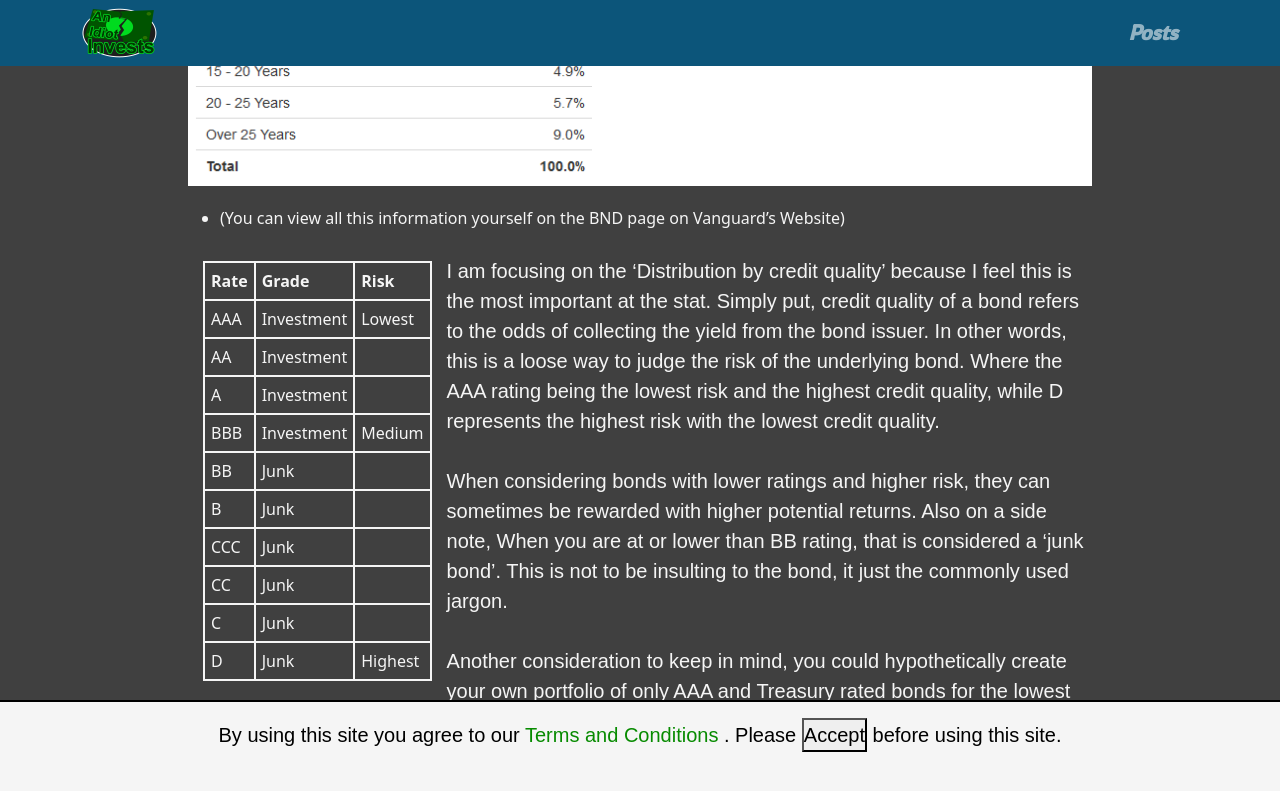
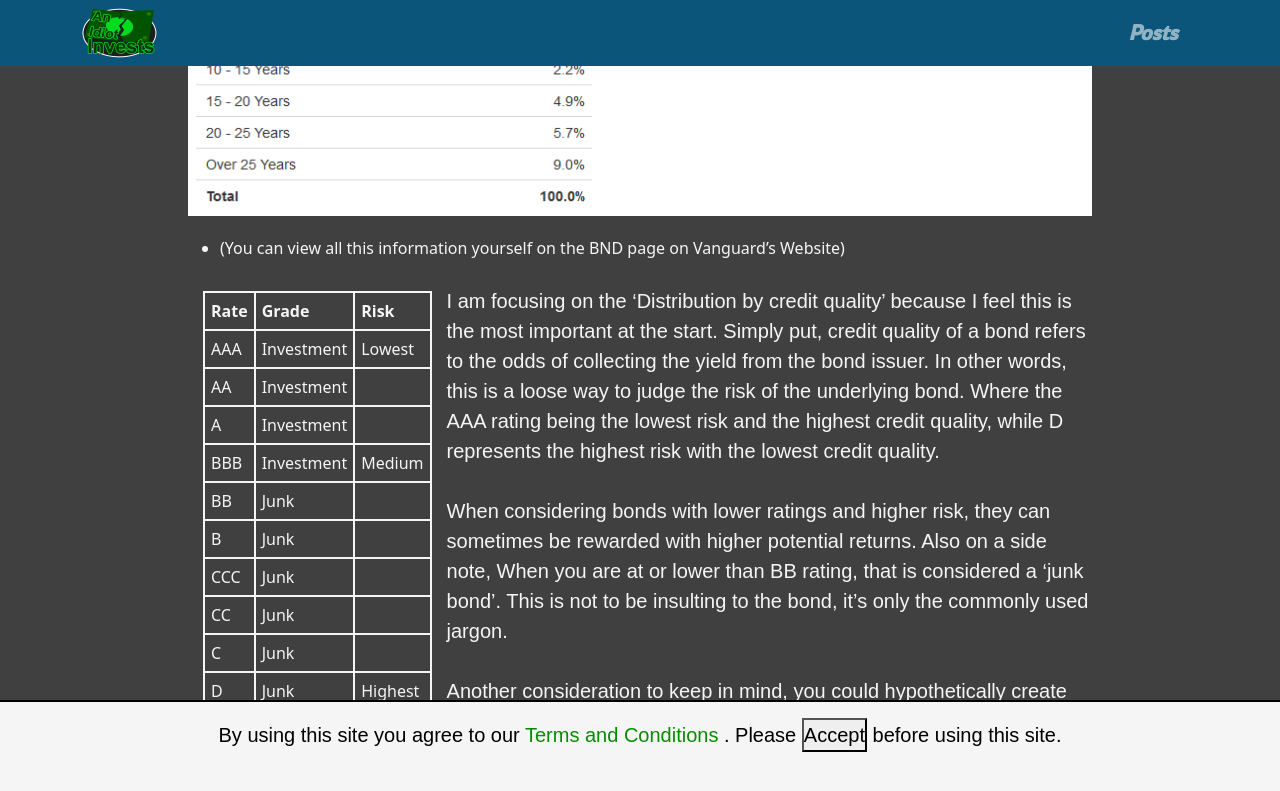
Before and after one commit to AnIdiotInvests/anidiotinvests.github.io, a Jekyll site: the page built from _posts/2022-02-10-are-lesser-returns-from-bonds-still-worth-it-in-todays-market.md, in a window 1280 px wide and 900 px high, scrolled down 2248 px. Shown: the top 791 px of the window. Built offline with Jekyll 4.4.1, drawn with Linux system fonts in a browser that asks for light colours; some of the changed text lies outside the part shown.

Commit message:
fixing typos and adding edit date to post

```diff
--- a/_posts/2022-02-10-are-lesser-returns-from-bonds-still-worth-it-in-todays-market.md
+++ b/_posts/2022-02-10-are-lesser-returns-from-bonds-still-worth-it-in-todays-market.md
@@ -47,11 +48,11 @@ Let’s take a look at what is inside BND, and hopefully gain a slightly better
 | D       | Junk        |   Highest     |
 {:.posts-tables}
 
-I am focusing on the ‘Distribution by credit quality’ because I feel this is the most important at the stat. Simply put, credit quality of a bond refers to the odds of collecting the yield from the bond issuer. In other words, this is a loose way to judge the risk of the underlying bond. Where the AAA rating being the lowest risk and the highest credit quality, while D represents the highest risk with the lowest credit quality.
+I am focusing on the ‘Distribution by credit quality’ because I feel this is the most important at the start. Simply put, credit quality of a bond refers to the odds of collecting the yield from the bond issuer. In other words, this is a loose way to judge the risk of the underlying bond. Where the AAA rating being the lowest risk and the highest credit quality, while D represents the highest risk with the lowest credit quality.
 
-When considering bonds with lower ratings and higher risk, they can sometimes be rewarded with higher potential returns. Also on a side note, When you are at or lower than BB rating, that is considered a ‘junk bond’. This is not to be insulting to the bond, it just the commonly used jargon.
+When considering bonds with lower ratings and higher risk, they can sometimes be rewarded with higher potential returns. Also on a side note, When you are at or lower than BB rating, that is considered a ‘junk bond’. This is not to be insulting to the bond, it’s only the commonly used jargon.
 
-Another consideration to keep in mind, you could hypothetically create your own portfolio of only AAA and Treasury rated bonds for the lowest risk possible. In this case your returns would likely be much smaller in contrast to somthing like the S&P 500. Although If your time horizon is very short, this may not matter to you.
+Another consideration to keep in mind, you could hypothetically create your own portfolio of only AAA and Treasury rated bonds for the lowest risk possible. In this case your returns would likely be much smaller in contrast to something like the S&P 500. Although If your time horizon is very short, this may not matter to you.
 
 ## Short Answer, Even in Today's Market Bonds Are Useful For Some People.
 
```
Also changed, not shown: other parts of _posts/2022-02-10-are-lesser-returns-from-bonds-still-worth-it-in-todays-market.md (+1 -0 lines).
